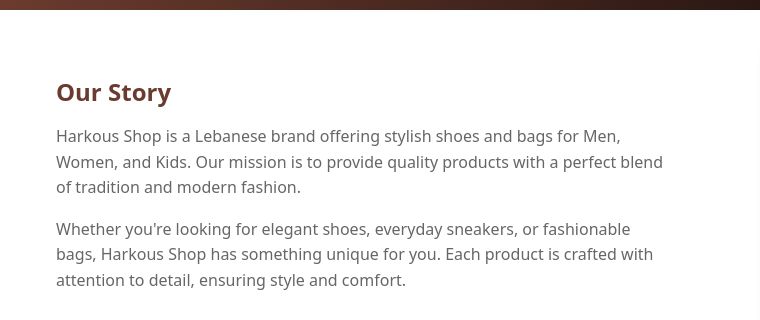
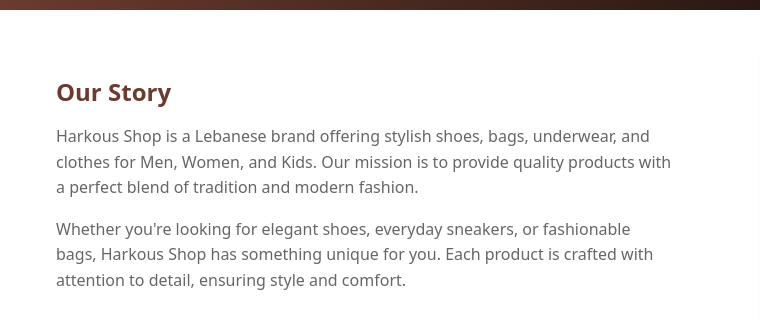
Before and after one commit to mh332/Harkous_shop, a plain HTML site: page about.html in a window 1280 px wide. Shown: the part 268-588 px from the top of the page, 0-760 px from the left. Drawn offline with Linux system fonts and the light colour scheme; grey boxes are pictures that could not be loaded.

Commit message:
Update about.html

```diff
--- a/about.html
+++ b/about.html
@@ -225,7 +225,10 @@ footer { text-align:center; padding:2rem 1rem; background: var(--accent); color:
 <section class="about-content">
   <div class="about-text">
     <h2>Our Story</h2>
-    <p>Harkous Shop is a Lebanese brand offering stylish shoes and bags for Men, Women, and Kids. Our mission is to provide quality products with a perfect blend of tradition and modern fashion.</p>
+    <p>
+Harkous Shop is a Lebanese brand offering stylish shoes, bags, underwear, and clothes for Men, Women, and Kids. Our mission is to provide quality products with a perfect blend of tradition and modern fashion.
+</p>
+
     <p>Whether you're looking for elegant shoes, everyday sneakers, or fashionable bags, Harkous Shop has something unique for you. Each product is crafted with attention to detail, ensuring style and comfort.</p>
   </div>
   <div class="about-image">
```
